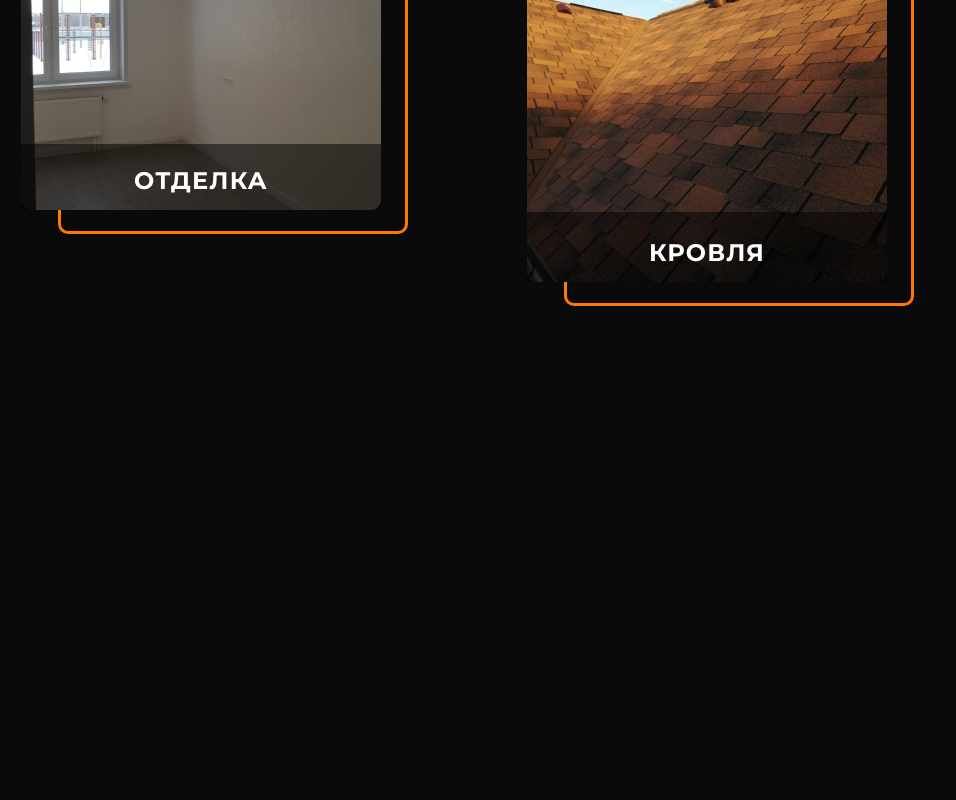
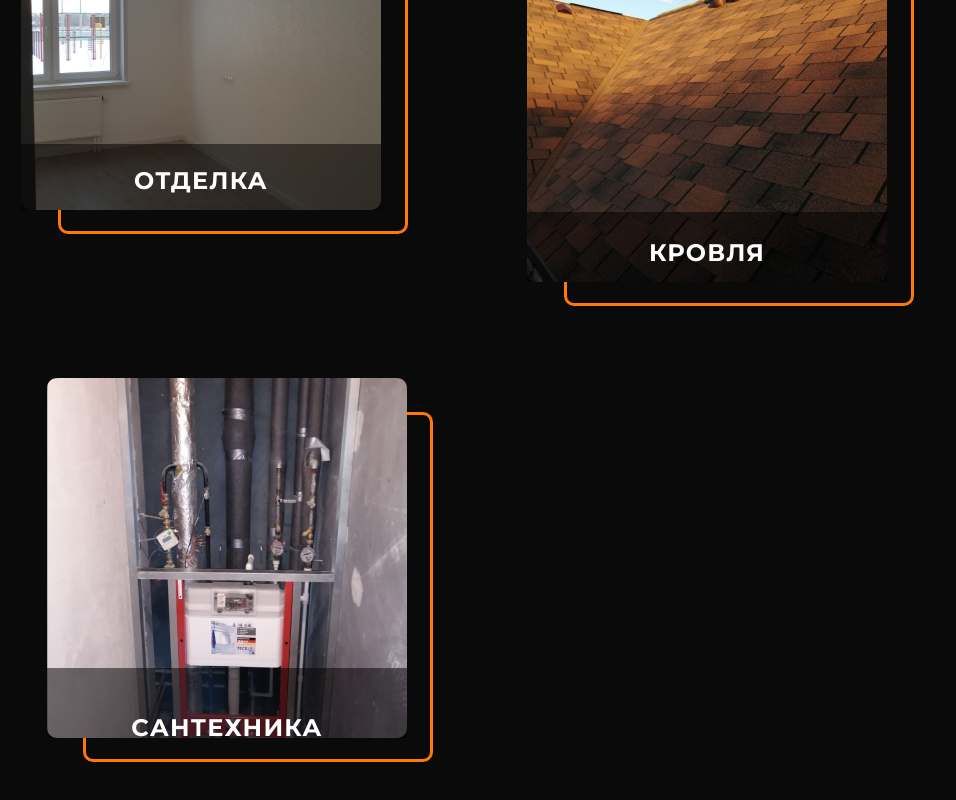
Before and after one commit to 34admal/Portfolio, a React (Create React App) app in the folder homel_build_site/: page / in a window 1280 px wide. Shown: the part 4665-5465 px from the top of the page, without its empty margins (0-956 px from the left). Before the commit the page ends 5067 px from the top, so only its background shows below. Built offline with nearby package versions, Linux system fonts and the light colour scheme.

Commit message:
feat: implement roofing and plumbing layout grids with custom contours

```diff
--- a/homel_build_site/src/components/Gallery/Gallery.jsx
+++ b/homel_build_site/src/components/Gallery/Gallery.jsx
@@ -3,6 +3,7 @@ import tileImg from "./images/tile.png";
 import masonryImg from "./images/masonry.png";
 import finishingImg from "./images/finishing.png";
 import roofingImg from "./images/roof.png";
+import plumbingImg from "./images/plumbing.png";
 
 function Gallery() {
   return (
@@ -45,6 +46,14 @@ function Gallery() {
   <span className={styles.categoryTitle}>КРОВЛЯ</span>
         </div>
 
+        {/* 2. Новый блок 5: САНТЕХНИКА */}
+        <div className={styles.plumbingBlock}>
+          <span className={styles.contourPlumbing} />
+          <img src={plumbingImg} alt="Сантехника" className={styles.photo} />
+           <div className={styles.overlay} />
+  <span className={styles.categoryTitle}>САНТЕХНИКА</span>
+        </div>
+
       </div>
     </section>
   );
--- a/homel_build_site/src/components/Gallery/Gallery.module.css
+++ b/homel_build_site/src/components/Gallery/Gallery.module.css
@@ -195,3 +195,30 @@
   border-radius: 10px;
   z-index: 1;
 }
+
+
+.plumbingBlock {
+  position: relative;
+  width: 386px;
+  height: 384px;
+  margin-top: 72px;
+  margin-left: 47px;
+}
+
+.contourPlumbing {
+  display: block;
+  position: absolute;
+  top: 34px;
+  left: 36px;
+  width: 350px;
+  height: 350px;
+  box-sizing: border-box;
+  border: 3px solid #ff7a00;
+  border-radius: 10px;
+  z-index: 1;
+}
+
+.plumbingBlock .categoryTitle {
+  bottom: 20px;
+  top: auto;
+}
```
